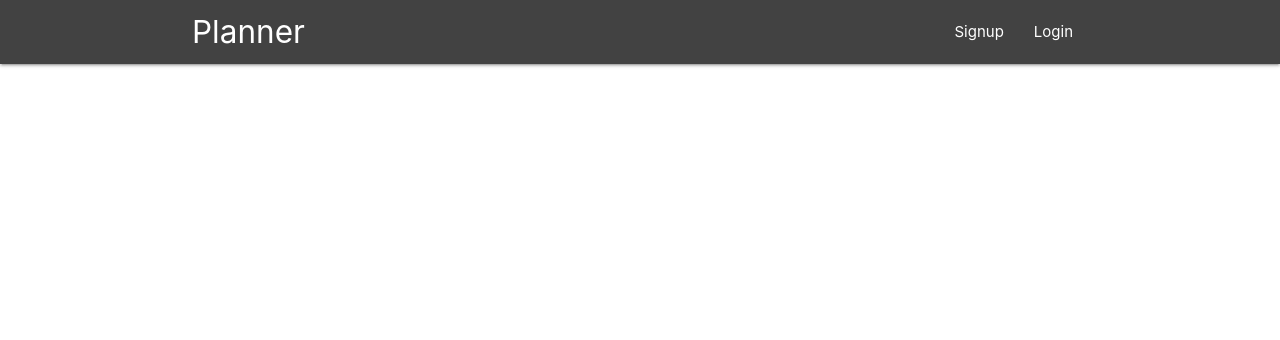
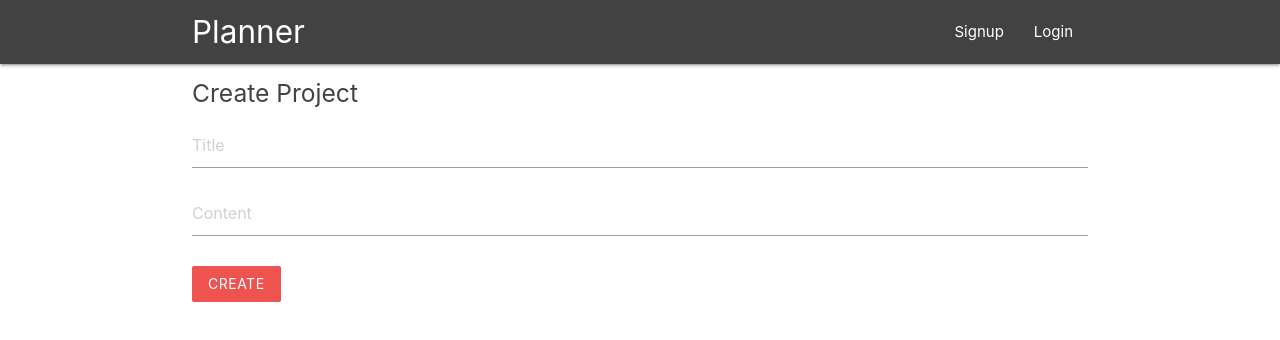
Before and after one commit to tarun2506/planner, a React (Create React App) app: page /create in a window 1280 px wide. Shown: the top 340 px of the page. Built offline with nearby package versions, Linux system fonts and the light colour scheme.

Commit message:
create project

```diff
--- a/src/App.js
+++ b/src/App.js
@@ -4,6 +4,7 @@ import Dashboard from "./components/dashboard/Dashboard";
 import ProjectDetails from "./components/projects/ProjectDetails";
 import SignIn from "./components/auth/SignIn";
 import SignUp from "./components/auth/SignUp";
+import CreateProject from "./components/projects/CreateProject";
 function App() {
   return (
     <Router>
@@ -13,6 +14,7 @@ function App() {
         <Route path="/project/:id" component={ProjectDetails} />
         <Route path="/signin" component={SignIn} />
         <Route path="/signup" component={SignUp} />
+        <Route path="/create" component={CreateProject} />
       </Switch>
     </Router>
   );
--- a/src/components/auth/SignUp.js
+++ b/src/components/auth/SignUp.js
@@ -68,7 +68,7 @@ function SignUp() {
         </div>
         <div className="input-field">
           <button type="submit" className="btn red lighten-1 z-depth-0">
-            Login
+            Sign up
           </button>
         </div>
       </form>
--- a/src/components/projects/CreateProject.js
+++ b/src/components/projects/CreateProject.js
@@ -0,0 +1,54 @@
+import React, { useState } from "react";
+
+function CreateProject() {
+  const [title, setTitle] = useState("");
+  const [content, setContent] = useState("");
+  const handleSubmit = (e) => {
+    e.preventDefault();
+    setTitle("");
+    setContent("");
+  };
+  const handleChange = (e) => {
+    switch (e.target.id) {
+      case "title":
+        return setTitle(e.target.value);
+      case "content":
+        return setContent(e.target.value);
+      default:
+        return null;
+    }
+  };
+  return (
+    <div className="container">
+      <form className="white" onSubmit={handleSubmit}>
+        <h5 className="grey-text text-darken-3 ">Create Project</h5>
+        <div className="input-field">
+          <input
+            type="text"
+            value={title}
+            placeholder="Title"
+            onChange={handleChange}
+            id="title"
+          />
+        </div>
+        <div className="input-field">
+          <textarea
+            type="text"
+            id="content"
+            placeholder="Content"
+            onChange={handleChange}
+            value={content}
+            className="materialize-textarea"
+          />
+        </div>
+        <div className="input-field">
+          <button type="submit" className="btn red lighten-1 z-depth-0">
+            Create
+          </button>
+        </div>
+      </form>
+    </div>
+  );
+}
+
+export default CreateProject;
```
